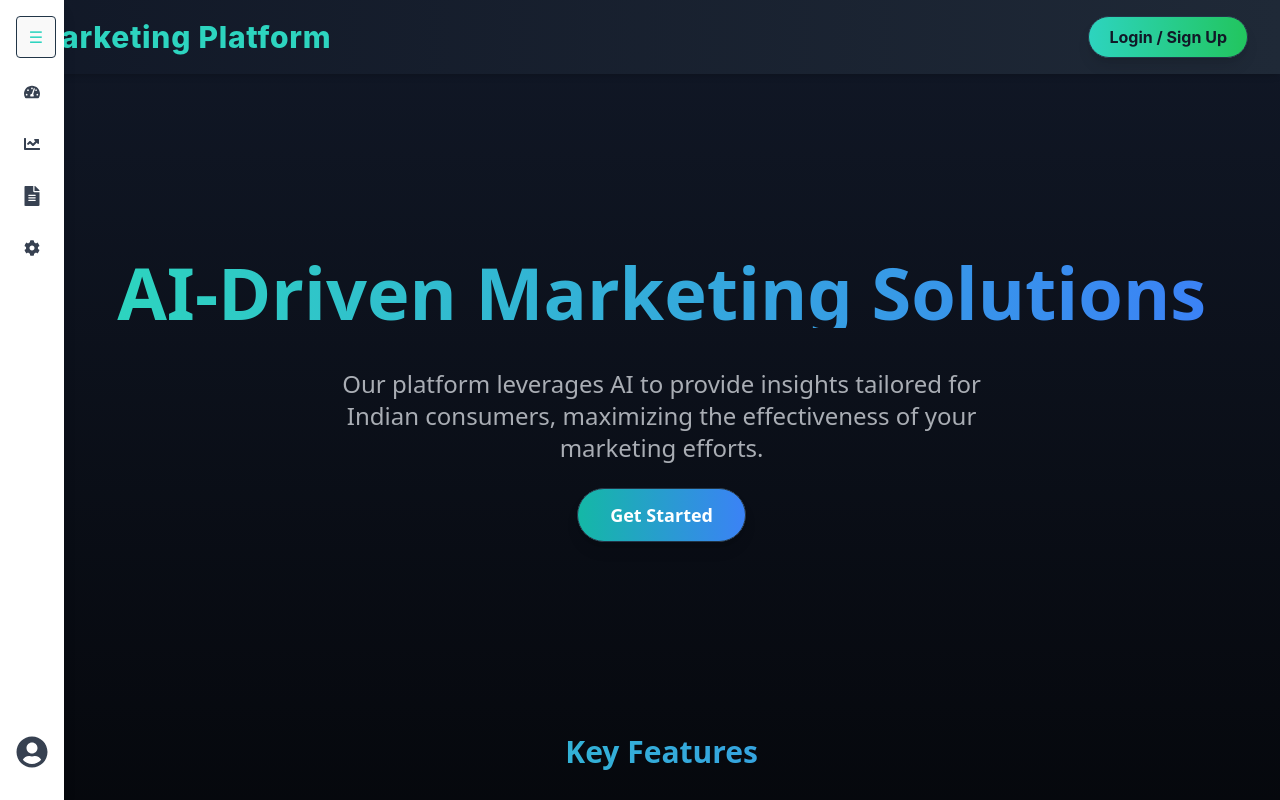
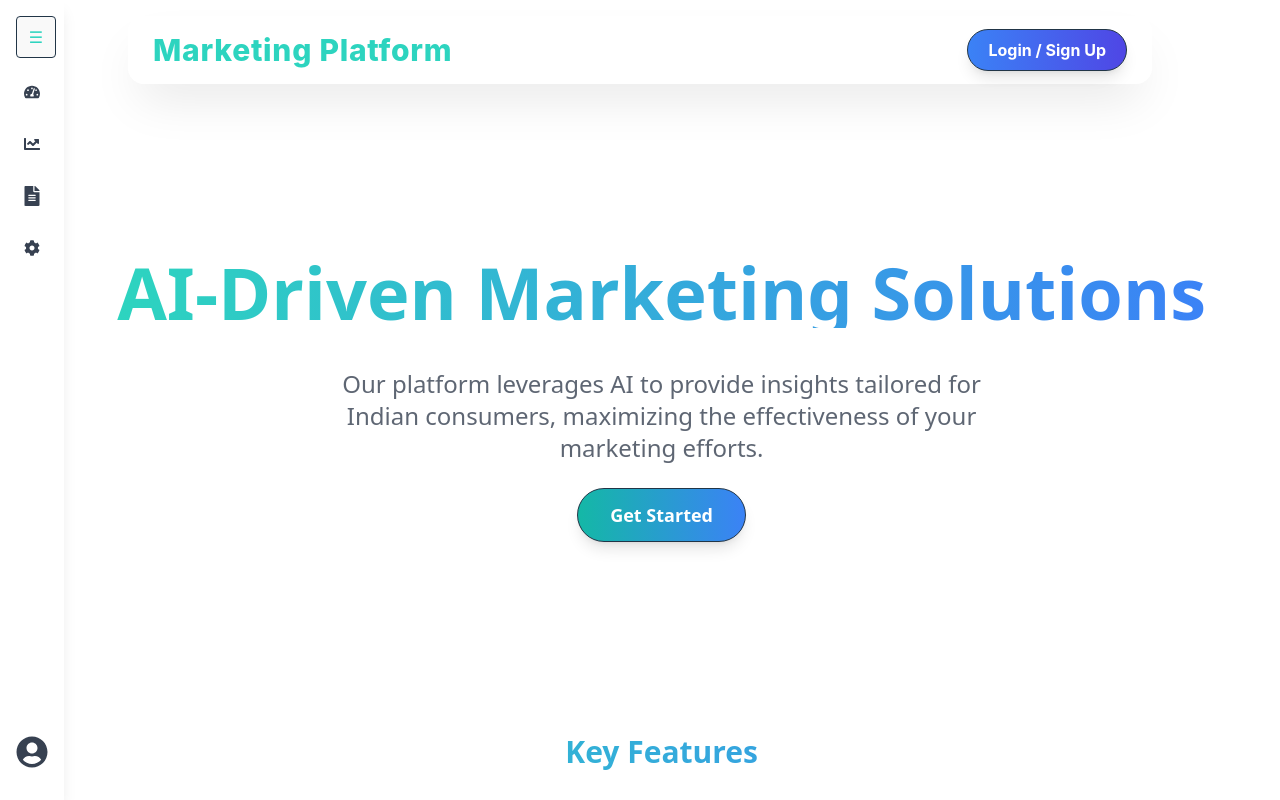
Before and after one commit to altf4-games/Datathon25, a React (Vite) app: page / in a window 1280 px wide. Shown: the top 800 px of the page. Built offline with nearby package versions, Linux system fonts and the light colour scheme.

Commit message:
Update: LandingPage.jsx

```diff
--- a/src/components/ui/Navbar.jsx
+++ b/src/components/ui/Navbar.jsx
@@ -2,6 +2,7 @@
 import React, { useState } from "react";
 import { FcGoogle } from "react-icons/fc";
 import { FaUserSecret } from "react-icons/fa6";
+import { FaBars } from "react-icons/fa";
 
 function Navbar() {
   const [isSpinning, setIsSpinning] = useState(false);
@@ -15,130 +16,57 @@ function Navbar() {
     window.location.href = "/";
   };
 
-  const handleAnonymousLogin = async () => {
-    try {
-      const result = await signInAnonymously(auth);
-      setUser(result.user);
-      setIsLoginModalOpen(false);
-    } catch (error) {
-      console.error("Error with Anonymous sign-in:", error.message);
-    }
-  };
+  return (
+    <nav className="fixed top-4 left-1/2 transform -translate-x-1/2 w-[80%] bg-white bg-opacity-20 backdrop-blur-lg border border-white/20 shadow-2xl shadow-black/10
+      rounded-2xl px-6 py-3 transition-all duration-500 ease-in-out z-50">
 
-  const handleScroll = (id) => {
-    const element = document.getElementById(id);
-    if (element) element.scrollIntoView({ behavior: "smooth" });
-  };
-
-  return (
-    <nav className="bg-gradient-to-r from-gray-900 to-gray-800 text-white fixed w-full z-20 shadow-md transition-shadow duration-300 hover:shadow-lg">
-      <div className="max-w-7xl mx-auto px-4 sm:px-6 lg:px-8">
-        <div className="flex justify-between items-center py-4">
-          <div className="flex-shrink-0">
-            <h1
-              onClick={handleLogoClick}
+      <div className="flex justify-between items-center">
+        {/* Logo */}
+        <div
           className={`text-3xl font-extrabold text-teal-400 tracking-wide cursor-pointer hover:scale-105 transition-transform duration-300 ${
             isSpinning ? "animate-spin" : ""
           }`}
+          onClick={handleLogoClick}
         >
           Marketing Platform
-            </h1>
         </div>
 
-          {/* Menu Items */}
-          {/* <div className="hidden md:flex space-x-8 font-medium">
-            {["Home", "Features", "Pricing", "Contact Us"].map((item) => (
-              <button
-                key={item}
-                onClick={() => handleScroll(item.toLowerCase().replace(" ", "-"))}
-                className="relative group transition duration-300 text-white hover:text-teal-400 font-semibold"
-              >
-                {item}
-              </button>
-            ))}
-          </div> */}
-
-          <div className="flex items-center space-x-4">
-            {user ? (
-              <div className="flex items-center space-x-2">
-                {user.photoURL ? (
-                  <img src={user.photoURL} alt="Profile" className="w-8 h-8 rounded-full" />
-                ) : (
-                  <span className="w-8 h-8 rounded-full bg-gray-500 flex items-center justify-center text-white">
-                    {user.displayName ? user.displayName[0] : "A"}
-                  </span>
-                )}
-                <span className="font-semibold text-teal-400">
-                  {user.displayName || "Anonymous User"}
-                </span>
-              </div>
-            ) : (
-              <button
-                onClick={() => setIsLoginModalOpen(true)}
-                className="hidden md:inline-block bg-gradient-to-r from-teal-400 to-green-500 hover:from-teal-500 hover:to-green-600 text-gray-900 px-5 py-2 rounded-full font-bold transition duration-300 transform hover:scale-105 shadow-lg"
-              >
-                Login / Sign Up
-              </button>
-            )}
+        {/* Menu Button (Mobile) */}
         <button
           onClick={() => setIsMenuOpen(!isMenuOpen)}
-              className="md:hidden focus:outline-none"
+          className="text-white text-2xl md:hidden hover:scale-110 transition duration-300"
         >
-              <svg className="w-6 h-6 text-gray-200" fill="none" stroke="currentColor" viewBox="0 0 24 24">
-                <path strokeLinecap="round" strokeLinejoin="round" strokeWidth="2" d="M4 6h16M4 12h16M4 18h16"></path>
-              </svg>
+          <FaBars />
         </button>
-          </div>
-        </div>
-      </div>
 
-      {isMenuOpen && (
-        <div className="md:hidden bg-gray-800">
-          <div className="px-4 py-2 space-y-2">
-            {["Home", "Features", "Pricing", "Contact Us"].map((item) => (
-              <button
-                key={item}
-                onClick={() => handleScroll(item.toLowerCase().replace(" ", "-"))}
-                className="block text-left py-2 hover:text-teal-400 transition duration-300 font-semibold text-white"
-              >
-                {item}
-              </button>
-            ))}
+        {/* Menu (Desktop) */}
+        <div className="hidden md:flex items-center space-x-8">
           {!user && (
             <button
               onClick={() => setIsLoginModalOpen(true)}
-                className="block bg-teal-500 hover:bg-teal-400 text-gray-900 px-4 py-2 rounded-full font-bold transition duration-300 text-center shadow-lg transform hover:scale-105"
+              className="bg-gradient-to-r from-blue-500 to-indigo-600 hover:from-indigo-600 hover:to-blue-500
+                text-white px-5 py-2 rounded-full font-bold shadow-lg transform transition-all
+                duration-300 hover:scale-110"
             >
               Login / Sign Up
             </button>
           )}
         </div>
       </div>
+
+      {/* Mobile Menu */}
+      {isMenuOpen && (
+        <div className="md:hidden mt-4 flex flex-col space-y-3 bg-white bg-opacity-20 backdrop-blur-lg border
+          border-white/20 shadow-lg rounded-xl p-4 text-center transition-all duration-500">
+          {!user && (
+            <button
+              onClick={() => setIsLoginModalOpen(true)}
+              className="bg-blue-500 hover:bg-indigo-600 text-white px-4 py-2 rounded-full
+                font-bold shadow-md transition duration-300 transform hover:scale-105"
+            >
+              Login / Sign Up
+            </button>
           )}
-
-      {isLoginModalOpen && (
-        <div className="fixed inset-0 bg-black bg-opacity-50 flex justify-center items-center z-50">
-          <div className="bg-white p-8 rounded-lg shadow-lg w-full max-w-sm text-center">
-            <h2 className="text-2xl font-semibold mb-6 text-gray-800">Welcome to Marketing Platform</h2>
-            <button
-              onClick={handleGoogleLogin}
-              className="bg-blue-500 text-white flex items-center justify-center gap-4 px-4 py-2 rounded-full mb-4 w-full transition hover:bg-blue-600"
-            >
-              <FcGoogle size={25} /> Sign in with Google
-            </button>
-            <button
-              onClick={handleAnonymousLogin}
-              className="bg-gray-500 text-white flex items-center justify-center gap-4 px-4 py-2 rounded-full w-full transition hover:bg-gray-600"
-            >
-              <FaUserSecret size={25} color="black" /> Sign in Anonymously
-            </button>
-            <button
-              onClick={() => setIsLoginModalOpen(false)}
-              className="mt-4 text-gray-600 underline"
-            >
-              Close
-            </button>
-          </div>
         </div>
       )}
     </nav>
--- a/src/pages/LandingPage.jsx
+++ b/src/pages/LandingPage.jsx
@@ -2,14 +2,14 @@ import React from "react";
 
 function LandingPage() {
   return (
-    <div className="bg-gradient-to-b from-gray-900 to-black text-white min-h-screen pt-32 font-sans">
+    <div className="bg-white text-white min-h-screen pt-32 font-sans">
 
       {/* Hero Section */}
       <header className="flex flex-col items-center justify-center text-center py-32 px-6 space-y-6 animate-fadeIn">
-        <h2 className="text-5xl md:text-7xl font-bold mb-4 text-transparent bg-clip-text bg-gradient-to-r from-teal-400 to-blue-500 animate-slideUp">
+        <h2 className="text-3xl md:text-7xl font-bold mb-4 text-transparent bg-clip-text bg-gradient-to-r from-teal-400 to-blue-500 animate-slideUp">
           AI-Driven Marketing Solutions
         </h2>
-        <p className="text-lg md:text-2xl text-gray-300 max-w-2xl opacity-80 leading-relaxed animate-fadeIn">
+        <p className="text-lg md:text-2xl text-gray-700 max-w-2xl opacity-80 leading-relaxed animate-fadeIn">
           Our platform leverages AI to provide insights tailored for Indian consumers, maximizing the effectiveness of your marketing efforts.
         </p>
         <button
```
Lines whose indentation alone changed are shown as unchanged.
